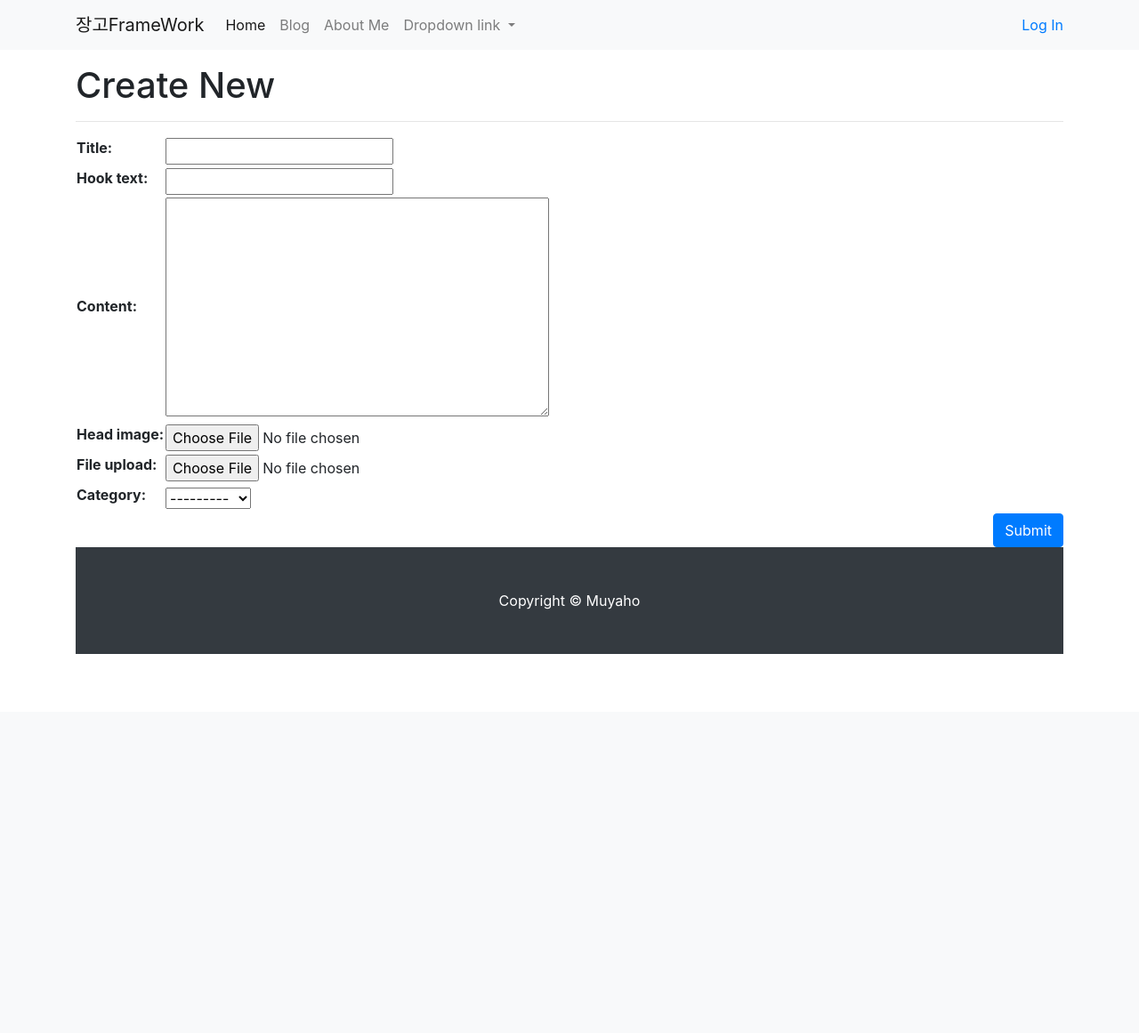
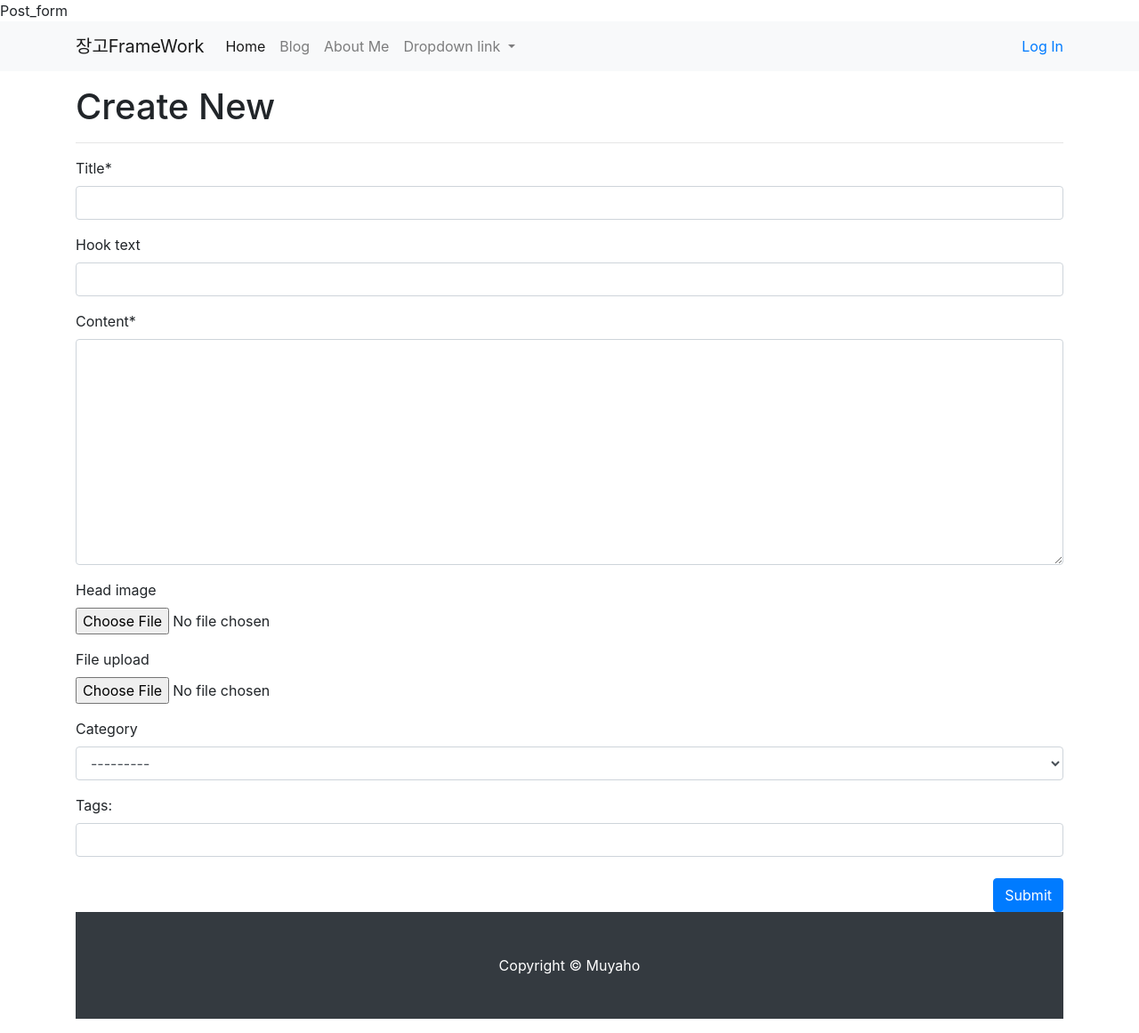
Before and after one commit to seok9924/django_project, a Django app: page /blog/create_post/ in a window 1280 px wide. Shown: the whole page at 89% size. Before the commit the page ends 735 px from the top, so only its background shows below. Run offline with Django 4.2, Linux system fonts and the light colour scheme; a user stored in the database is signed in; data comes from the database, SQL or seed files in the repository; both versions use the stored data as it was after the commit; some libraries are stand-ins or nearby versions.

Commit message:
마크다운 적용까지 했음
후

```diff
--- a/blog/admin.py
+++ b/blog/admin.py
@@ -1,9 +1,10 @@
 from django.contrib import admin
 from .models import Post,Category,Tag
+from markdownx.admin import MarkdownxModelAdmin
 # Register your models here.
 
 
-admin.site.register(Post)
+admin.site.register(Post,MarkdownxModelAdmin)
 
 class CategoryAdmin(admin.ModelAdmin):
     prepopulated_fields = {'slug':('name',)}
--- a/blog/models.py
+++ b/blog/models.py
@@ -2,7 +2,9 @@
 
 from django.db import models
 from django.contrib.auth.models import User
+from markdownx.models import MarkdownxField
 import os
+from markdownx.utils import markdown
 # Create your models here.
 
 class Tag(models.Model):
@@ -29,7 +31,7 @@
 
 class Post(models.Model):
     title= models.CharField(max_length=30)
-    content= models.TextField()
+    content= MarkdownxField()
     hook_text= models.CharField(max_length=100,blank=True)
 
     head_image=models.ImageField(upload_to='blog/images/%Y%m%d/',blank=True)
@@ -58,3 +60,7 @@
 
     def get_file_ext(self):
         return self.get_file_name().split('.')[-1]
+
+
+    def get_content_markdown(self):
+        return markdown(self.content)
--- a/blog/templates/blog/base.html
+++ b/blog/templates/blog/base.html
@@ -5,7 +5,7 @@
 
 <head>
     <meta charset="UTF-8">
-    <title>Blog</title>
+    {% block head_title %} {% endblock %}
     <link href="{% static 'blog/css/bootstrap.min.css' %}" rel="stylesheet" , type="text/css">
     <script src="https://kit.fontawesome.com/0b5f2518eb.js" crossorigin="anonymous"></script>
 
@@ -16,6 +16,10 @@
 
 
     {% include 'blog/navbar.html' %}
+
+    {% if user.is_authenticated %}
+    <p>{{request.user.username}}님 안녕하세요</p>
+    {% endif %}
     <!-- Modal -->
     <div class="modal fade" id="loginModal" tabindex="-1" role="dialog" aria-labelledby="logInModalLabel"
         aria-hidden="true">
--- a/blog/templates/blog/base_full_width.html
+++ b/blog/templates/blog/base_full_width.html
@@ -5,7 +5,8 @@
 
 <head>
     <meta charset="UTF-8">
-    <title>Blog</title>
+        {% block head_title %} {% endblock %}
+
     <link href="{% static 'blog/css/bootstrap.min.css' %}" rel="stylesheet" , type="text/css">
     <script src="https://kit.fontawesome.com/0b5f2518eb.js" crossorigin="anonymous"></script>
 
--- a/blog/templates/blog/post_form.html
+++ b/blog/templates/blog/post_form.html
@@ -1,18 +1,25 @@
 {% extends 'blog/base_full_width.html'%}
+{% load crispy_forms_tags %}
 
+    {% block head_title %} Post_form{% endblock %}
 {% block main_area %}
 
 <h1>Create New</h1>
 
 <hr/>
 
-<form method="post" enctype="multipart/form-data">
-  {% csrf_token%}
+<form method="post" enctype="multipart/form-data">{% csrf_token %}
+   {{ form | crispy }}
+        <div id="div_id_tags_str">
+            <label for="id_tags_str">Tags:</label>
+            <input type="text" name="tags_str" id="id_tags_str" class="textinput textInput form-control">
+        </div>
+        <br/>
 
-  <table>
-    {{form}}
-  </table>
+
   <button type="submit" class="btn btn-primary float-right">Submit</button>
 </form>
 
+{{form.media}}
+
 {% endblock %}
--- a/blog/urls.py
+++ b/blog/urls.py
@@ -10,4 +10,5 @@
     path('blog/category/<str:slug>/',views.category_page),
     path('blog/create_post/',views.PostCreate.as_view()),
     path('blog/update_post/<int:pk>/',views.PostUpdate.as_view()),
+    path('blog/tag/<str:slug>/',views.tag_page),
 ]
--- a/blog/views.py
+++ b/blog/views.py
@@ -3,7 +3,9 @@
 # Create your views here.
 from django.views.generic import ListView,CreateView,DetailView,DeleteView,UpdateView
 from django.shortcuts import render,redirect
-from django.contrib.auth.mixins import LoginRequiredMixin
+from django.contrib.auth.mixins import LoginRequiredMixin, UserPassesTestMixin
+from django.utils.text import slugify
+from django.core.exceptions import PermissionDenied
 # def index(request):
 #     posts=Post.objects.all().order_by('-pk')
 #
@@ -84,19 +86,72 @@
 
         return context
 
-class PostCreate(LoginRequiredMixin,CreateView):
+class PostCreate(LoginRequiredMixin,UserPassesTestMixin,CreateView):
     model = Post
     fields=['title','hook_text','content','head_image','file_upload','category']
 
+    def test_func(self):
+        return self.request.user.is_superuser or self.request.user.is_staff
+
     def form_valid(self,form):
         current_user=self.request.user
-        if current_user.is_authenticated:
+        if current_user.is_authenticated and (current_user.is_staff or current_user.is_superuser):
             form.instance.author=current_user
-            return super(PostCreate,self).form_valid(form)
+            response=super(PostCreate,self).form_valid(form)
+            tags_str=self.request.POST.get('tags_str')
+            if tags_str:
+                tags_str=tags_str.strip()
 
+                tags_str=tags_str.replace(',',';')
+                tags_list=tags_str.split(';')
+
+                for t in tags_list :
+                    t=t.strip()
+                    tag , is_tag_created=Tag.objects.get_or_create(name=t)
+                    if is_tag_created:
+                        tag.slug=slugify(t,allow_unicode=True)
+                        tag.save()
+                    self.object.tags.add(tag)
+            return response
         else:
             return redirect('/blog/')
 
 class PostUpdate(LoginRequiredMixin,UpdateView) :
     model = Post
     fields = ['title','hook_text','content','head_image','file_upload','category']
+    template_name = 'blog/post_update_form.html'
+    def get_context_data(self, **kwargs):
+        context = super(PostUpdate, self).get_context_data()
+        if self.object.tags.exists():
+            tags_str_list = list()
+            for t in self.object.tags.all():
+                tags_str_list.append(t.name)
+            context['tags_str_default'] = '; '.join(tags_str_list)
+
+        return context
+
+    def dispatch(self, request, *args, **kwargs):
+        if request.user.is_authenticated and request.user == self.get_object().author:
+            return super(PostUpdate, self).dispatch(request, *args, **kwargs)
+        else:
+            raise PermissionDenied
+
+    def form_valid(self, form):
+        response = super(PostUpdate, self).form_valid(form)
+        self.object.tags.clear()
+
+        tags_str = self.request.POST.get('tags_str')
+        if tags_str:
+            tags_str = tags_str.strip()
+            tags_str = tags_str.replace(',', ';')
+            tags_list = tags_str.split(';')
+
+            for t in tags_list:
+                t = t.strip()
+                tag, is_tag_created = Tag.objects.get_or_create(name=t)
+                if is_tag_created:
+                    tag.slug = slugify(t, allow_unicode=True)
+                    tag.save()
+                self.object.tags.add(tag)
+
+        return response
--- a/django_project/urls.py
+++ b/django_project/urls.py
@@ -24,6 +24,7 @@
     path('admin/', admin.site.urls),
     path('', include('blog.urls')),
     path('single/',include('single_pages.urls')),
+    path('markdownx/',include('markdownx.urls')),
 
 ]
 urlpatterns+=static(settings.MEDIA_URL,document_root=settings.MEDIA_ROOT)
```
Also changed, not shown: blog/templates/blog/post_detail.html (+12 -3 lines), blog/templates/blog/post_list.html (+46 -13 lines), blog/templates/blog/post_update_form.html (added, +24 -0 lines), django_project/settings.py (+7 -0 lines), README.md, db.sqlite3.
